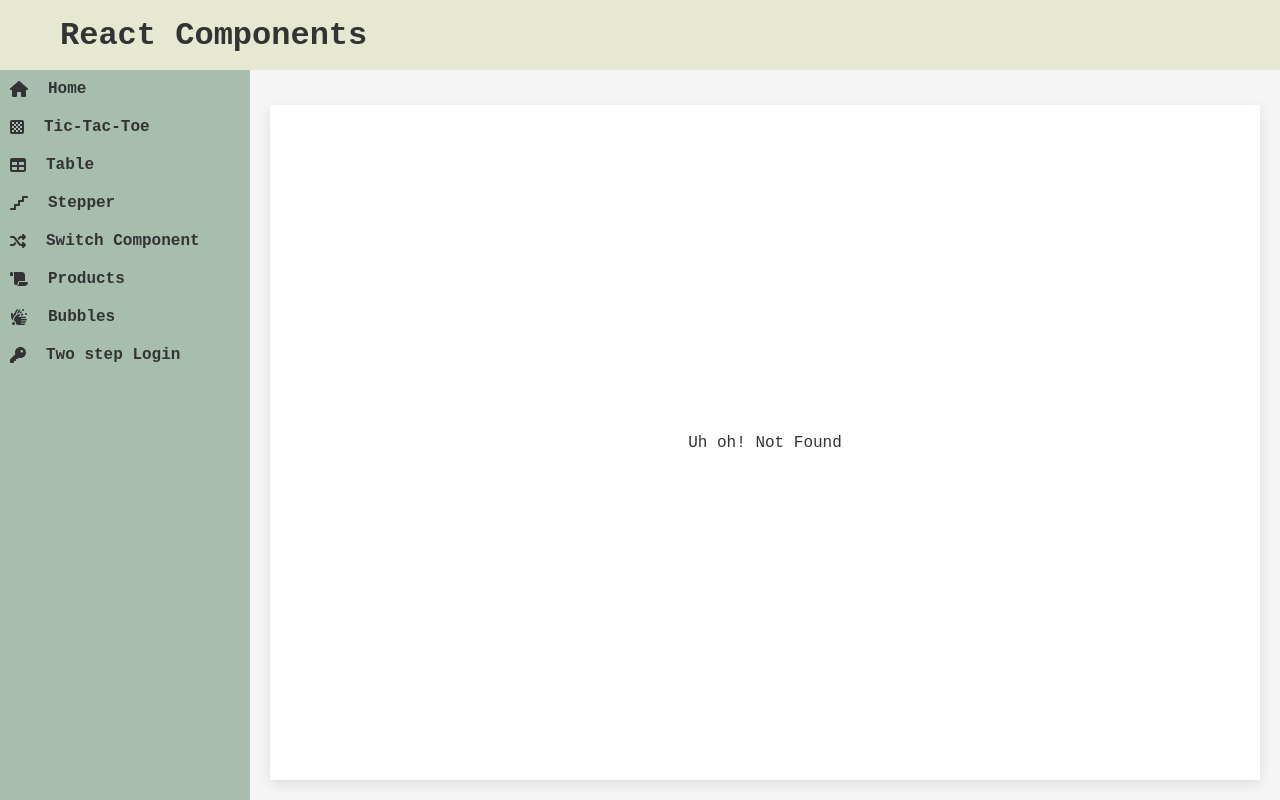
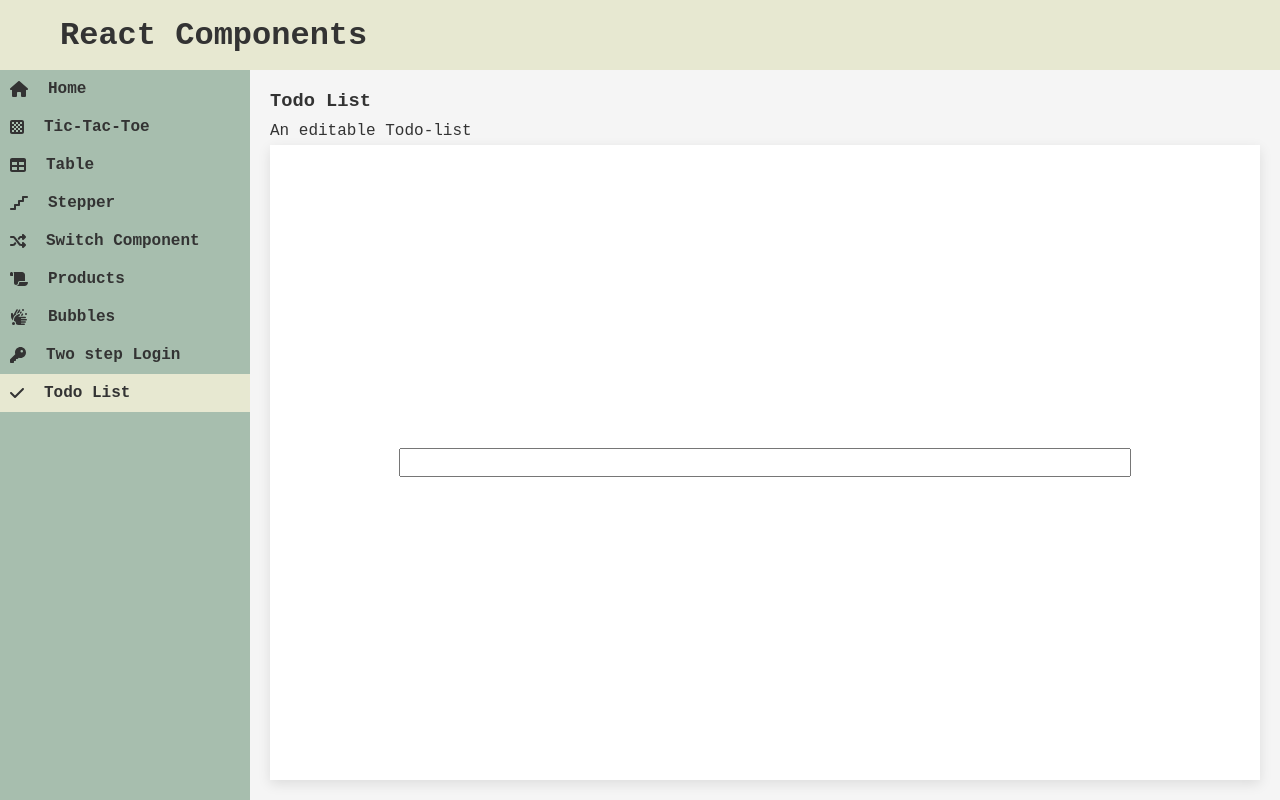
Before and after one commit to DevaMutyala7/MachineCoding, a React (Create React App) app in the folder ReactComponents/: page /todos in a window 1280 px wide. Before the commit this address had no page. Built offline with nearby package versions, Linux system fonts and the light colour scheme.

Commit message:
implemented todolist

```diff
--- a/ReactComponents/src/Routes.tsx
+++ b/ReactComponents/src/Routes.tsx
@@ -9,6 +9,7 @@ import Products from "views/Products";
 import MyStepper from "views/Stepper/MyStepper";
 import MyTable from "views/Table/MyTable";
 import TicTacToe from "views/TicTacToe";
+import TodoList from "views/TodoList";
 import TwoStepLogin from "views/TwoStepLogin";
 
 export const Routes: RouteConfig[] = [
@@ -74,6 +75,13 @@ export const Routes: RouteConfig[] = [
       "Google like login UX that completes the logic flow in two steps, First, where the email is verified, and second where password verification is done",
   },
   {
+    id: RouteId.TodoList,
+    path: Routepath.todoList,
+    component: <TodoList />,
+    title: "Todo List",
+    description: "An editable Todo-list",
+  },
+  {
     id: RouteId.NotFound,
     path: Routepath.NotFound,
     component: <NotFound />,
--- a/ReactComponents/src/routeConfig.tsx
+++ b/ReactComponents/src/routeConfig.tsx
@@ -7,6 +7,7 @@ import {
   faScroll,
   faHandsBubbles,
   faKey,
+  faCheck,
 } from "@fortawesome/free-solid-svg-icons";
 
 export const routeConfig = [
@@ -50,4 +51,9 @@ export const routeConfig = [
     icon: faKey,
     label: "Two step Login",
   },
+  {
+    path: "/todos",
+    icon: faCheck,
+    label: "Todo List",
+  },
 ];
--- a/ReactComponents/src/types/routes.ts
+++ b/ReactComponents/src/types/routes.ts
@@ -7,6 +7,7 @@ export enum RouteId {
   InfiniteScroll,
   Bubbles,
   TwoStepAuth,
+  TodoList,
   NotFound,
 }
 
@@ -19,5 +20,6 @@ export enum Routepath {
   infiniteScroll = "/infinite-scroll",
   bubbles = "/bubbles",
   twoStepAuth = "/twoStepLogin",
+  todoList = "/todos",
   NotFound = "*",
 }
--- /dev/null
+++ b/ReactComponents/src/views/TodoList/Todo.tsx
@@ -0,0 +1,31 @@
+import { TodoDiv, TodoWrapper } from "./styledElements";
+import { Todo as TodoType } from "./types";
+import "./index.css";
+
+function Todo({
+  todo,
+  updateTodo,
+  deleteTodo,
+}: {
+  todo: TodoType;
+  updateTodo: (id: number) => void;
+  deleteTodo: (id: number) => void;
+}) {
+  return (
+    <TodoWrapper>
+      <TodoDiv>
+        <input
+          type="radio"
+          checked={todo.isCompleted}
+          onChange={() => updateTodo(todo.id)}
+        />
+        <p className={todo.isCompleted ? "completed" : ""}> {todo.todo}</p>
+      </TodoDiv>
+      <div style={{ cursor: "pointer" }} onClick={() => deleteTodo(todo.id)}>
+        X
+      </div>
+    </TodoWrapper>
+  );
+}
+
+export default Todo;
--- /dev/null
+++ b/ReactComponents/src/views/TodoList/index.css
@@ -0,0 +1,3 @@
+.completed {
+  text-decoration: line-through;
+}
--- /dev/null
+++ b/ReactComponents/src/views/TodoList/index.tsx
@@ -0,0 +1,63 @@
+import React, { useState } from "react";
+import { Todo as TodoType } from "./types";
+import Todo from "./Todo";
+import { MyInput, TodosWrapper } from "./styledElements";
+
+function TodoList() {
+  const [todos, setTodos] = useState<TodoType[]>([]);
+  const [todo, setTodo] = useState<string>();
+
+  function updateTodo(e: React.ChangeEvent<HTMLInputElement>) {
+    setTodo(e.target.value);
+  }
+
+  function handleKeyDown(e: React.KeyboardEvent<HTMLInputElement>) {
+    if (e.key === "Enter") {
+      setTodos((todos) => {
+        return [
+          ...todos,
+          { id: Date.now(), todo, isCompleted: false } as TodoType,
+        ];
+      });
+      setTodo("");
+    }
+  }
+
+  function todoCompleted(id: number) {
+    setTodos((todos: TodoType[]) => {
+      return todos.map((todo) => {
+        if (todo.id === id) {
+          todo.isCompleted = true;
+        }
+        return todo;
+      });
+    });
+  }
+
+  function deleteTodo(id: number) {
+    setTodos(todos.filter((todo) => todo.id !== id));
+  }
+
+  return (
+    <TodosWrapper>
+      <MyInput
+        name="todo"
+        value={todo}
+        onChange={updateTodo}
+        onKeyDown={handleKeyDown}
+      />
+      {todos.map((todo) => {
+        return (
+          <Todo
+            todo={todo}
+            key={todo.id}
+            updateTodo={todoCompleted}
+            deleteTodo={deleteTodo}
+          />
+        );
+      })}
+    </TodosWrapper>
+  );
+}
+
+export default TodoList;
--- /dev/null
+++ b/ReactComponents/src/views/TodoList/styledElements.ts
@@ -0,0 +1,29 @@
+import styled from "styled-components";
+
+const TodosWrapper = styled.div`
+  width: 80%;
+  display: flex;
+  flex-direction: column;
+  gap: 10px;
+  padding: 30px;
+`;
+
+const MyInput = styled.input`
+  padding: 5px 10px;
+`;
+
+const TodoDiv = styled.div`
+  display: flex;
+  justify-content: flex-start;
+  gap: 20px;
+  align-items: center;
+  font-size: 1.5rem;
+`;
+
+const TodoWrapper = styled.div`
+  display: flex;
+  align-items: center;
+  justify-content: space-between;
+`;
+
+export { MyInput, TodosWrapper, TodoDiv, TodoWrapper };
--- /dev/null
+++ b/ReactComponents/src/views/TodoList/types.ts
@@ -0,0 +1,5 @@
+export interface Todo {
+  id: number;
+  isCompleted: boolean;
+  todo: string;
+}
```
